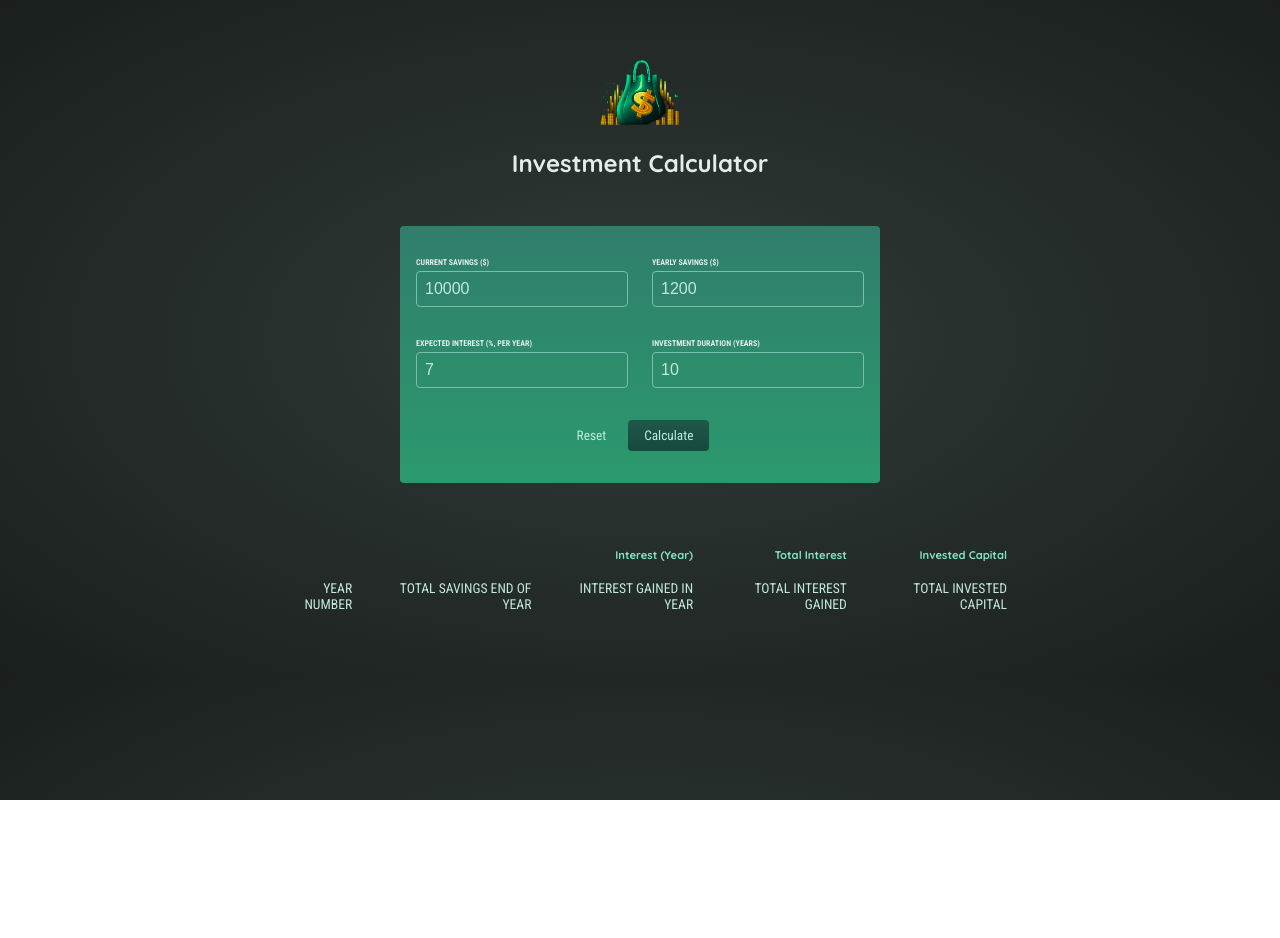
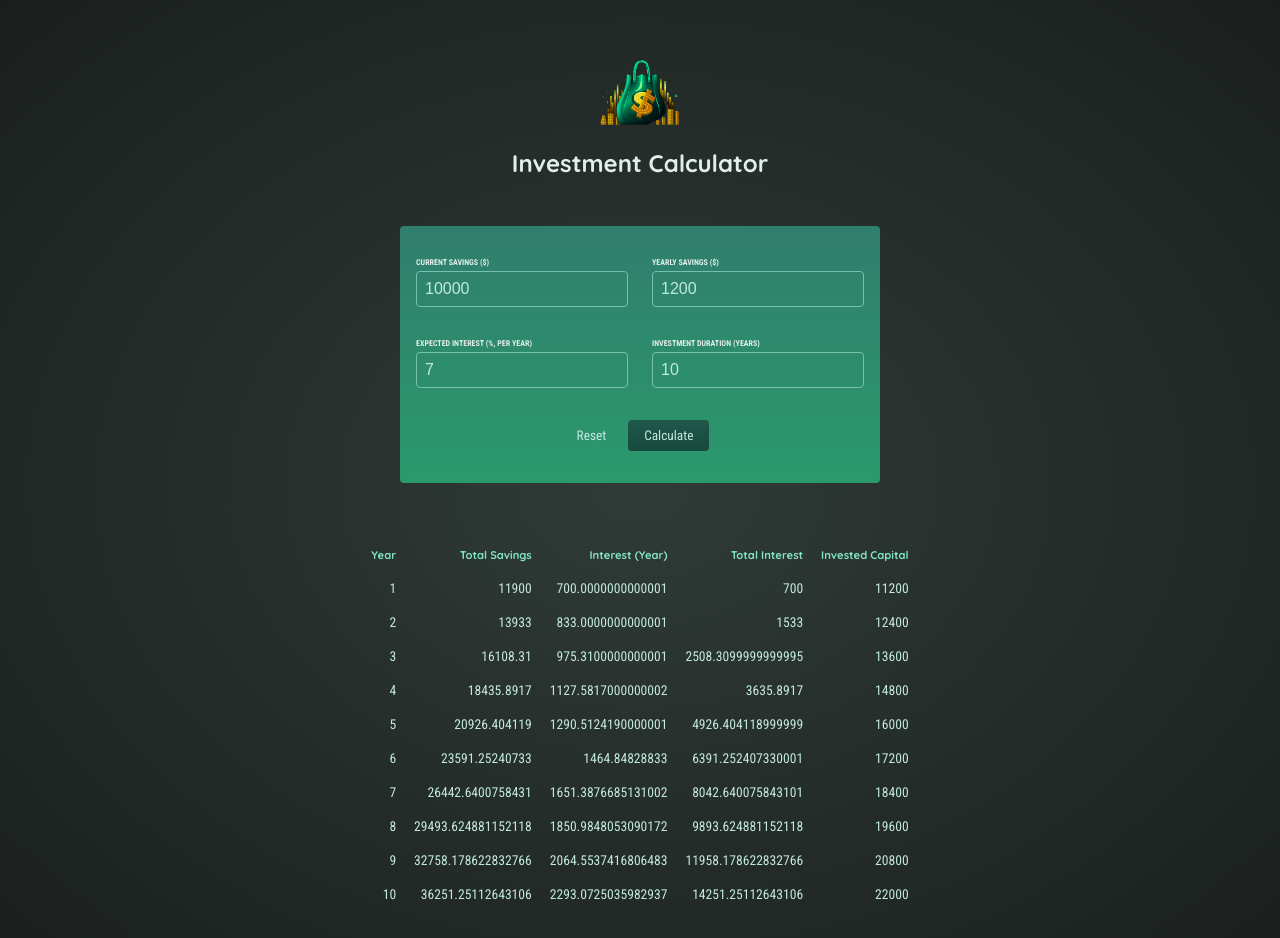
Before and after one commit to codesgoodman/Investment-calculator, a React (Create React App) app: page / in a window 1280 px wide. Both pictures are taken after a click on the button "Calculate". Shown: the top 938 px of the page. Before the commit the page ends 800 px from the top, so only its background shows below. Built offline with nearby package versions, Linux system fonts and the light colour scheme.

Commit message:
render table

```diff
--- a/src/App.js
+++ b/src/App.js
@@ -38,7 +38,12 @@ function App() {
       <UserInput onCalculate={calculateHandler} />
 
       {!userInput && <p>No investment calculated yet</p>}
-      {userInput && <ResultsTable data={yearlyData} />}
+      {userInput && (
+        <ResultsTable
+          data={yearlyData}
+          initialInvestment={userInput["current-savings"]}
+        />
+      )}
     </div>
   );
 }
--- a/src/components/ResultsTable/ResultsTable.js
+++ b/src/components/ResultsTable/ResultsTable.js
@@ -1,26 +1,35 @@
 import React from "react";
 
 function ResultsTable(props) {
-  console.log(props.data);
   return (
     <table className="result">
       <thead>
         <tr>
-          <th>{props.data.year}</th>
-          <th>{props.data.savingsEndOfYear}</th>
+          <th>Year</th>
+          <th>Total Savings</th>
           <th>Interest (Year)</th>
           <th>Total Interest</th>
           <th>Invested Capital</th>
         </tr>
       </thead>
       <tbody>
-        <tr>
-          <td>YEAR NUMBER</td>
-          <td>TOTAL SAVINGS END OF YEAR</td>
-          <td>INTEREST GAINED IN YEAR</td>
-          <td>TOTAL INTEREST GAINED</td>
-          <td>TOTAL INVESTED CAPITAL</td>
-        </tr>
+        {props.data.map((yearData) => (
+          <tr>
+            <td>{yearData.year}</td>
+            <td>{yearData.savingsEndOfYear}</td>
+            <td>{yearData.yearlyInterest}</td>
+            <td>
+              {yearData.savingsEndOfYear -
+                props.initialInvestment -
+                yearData.yearlyContribution * yearData.year}
+            </td>
+
+            <td>
+              {props.initialInvestment +
+                yearData.yearlyContribution * yearData.year}
+            </td>
+          </tr>
+        ))}
       </tbody>
     </table>
   );
```
